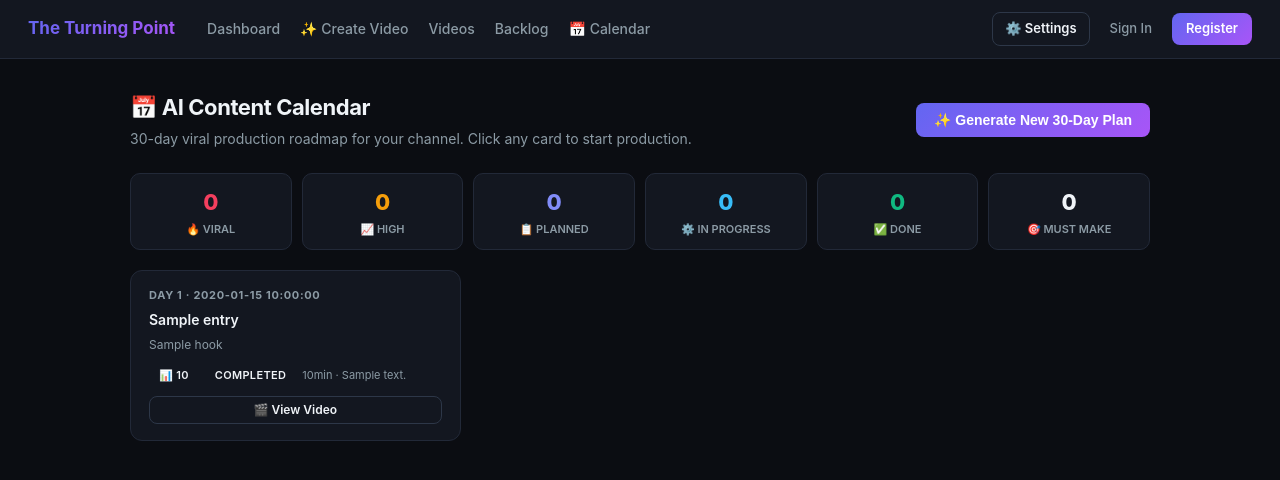
After one commit to NodirKhikmatov/ai-content-for-youtube, a FastAPI app: template studio/src/studio/web/templates/calendar.html in a window 1280 px wide. The commit adds this page. Shown: the top 480 px of the page. Run offline with FastAPI, Linux system fonts and the light colour scheme; the template is opened without the code that fills it: most values are stand-ins (such as "Sample title", 1, 10 or a date in 2020); some libraries are stand-ins or nearby versions.

Commit message:
feat: add AI Content Calendar with 30-day viral production roadmap and 1-click pipeline start

```diff
--- a/studio/db/schema.sql
+++ b/studio/db/schema.sql
@@ -113,6 +113,30 @@ create index if not exists idx_agent_runs_video on agent_runs(video_id);
 create index if not exists idx_decisions_video on decisions(video_id);
 create index if not exists idx_angle_embeddings_channel on angle_embeddings(channel_id);
 
+create table if not exists content_calendar (
+    id             uuid primary key default gen_random_uuid(),
+    channel_id     uuid not null references channels(id) on delete cascade,
+    day_number     int not null,
+    scheduled_date date not null,
+    title          text not null,
+    hook           text,
+    turning_point  text,
+    content_type   text not null default 'documentary',
+    duration_minutes int not null default 12,
+    tags           jsonb not null default '[]'::jsonb,
+    priority       text not null default 'normal'
+                   check (priority in ('must_make', 'high', 'normal')),
+    views_potential text not null default 'medium'
+                   check (views_potential in ('viral', 'high', 'medium', 'steady')),
+    status         text not null default 'planned'
+                   check (status in ('planned', 'in_progress', 'produced', 'published', 'skipped')),
+    video_id       uuid references videos(id) on delete set null,
+    created_at     timestamptz not null default now()
+);
+
+create index if not exists idx_calendar_channel on content_calendar(channel_id);
+create index if not exists idx_calendar_date on content_calendar(scheduled_date);
+
 -- No ivfflat/hnsw index on angle_embeddings.embedding yet: those need a
 -- meaningful row count to tune (lists/m parameters) and a brute-force scan
 -- over dozens-to-hundreds of rows is instant. Add one when the corpus
--- a/studio/src/studio/web/app.py
+++ b/studio/src/studio/web/app.py
@@ -208,6 +208,63 @@ def handle_delete_user(request: Request, user_id: str):
     if str(user["id"]) != str(user_id):
         db.delete_user(user_id)
     return RedirectResponse("/admin", status_code=303)
+
+
+
+# --- Content Calendar Routes -----------------------------------------
+
+
+@app.get("/calendar")
+def calendar_page(request: Request):
+    channel_id = _channel_id()
+    entries = db.list_calendar(channel_id)
+    return _render(request, "calendar.html", {"entries": entries})
+
+
+@app.post("/calendar/generate")
+def generate_calendar(request: Request):
+    from studio.agents.content_calendar import generate_content_calendar
+    channel_id = _channel_id()
+    # Pass existing cases as context to avoid duplicates
+    existing_cases = [c["title"] for c in db.list_backlog(channel_id, limit=50)]
+    entries = generate_content_calendar(
+        channel_niche=settings.channel_niche if hasattr(settings, "channel_niche") else "True Crime & Justice",
+        format_thesis="The single turning point that changed everything",
+        existing_cases=existing_cases,
+    )
+    db.save_calendar(channel_id, entries)
+    return RedirectResponse("/calendar", status_code=303)
+
+
+@app.post("/calendar/{entry_id}/produce")
+def calendar_produce(request: Request, entry_id: str):
+    """Start a new pipeline run from a calendar entry."""
+    channel_id = _channel_id()
+    entries = db.list_calendar(channel_id)
+    entry = next((e for e in entries if str(e["id"]) == entry_id), None)
+    if entry:
+        custom_topic = {
+            "title": entry["title"],
+            "niche": entry.get("content_type", "documentary"),
+            "turning_point": entry.get("turning_point") or "",
+            "extra_context": entry.get("hook") or "",
+        }
+        handle = runner.start_run(custom_topic=custom_topic)
+        db.update_calendar_entry_status(entry_id, "in_progress")
+        return RedirectResponse(f"/runs/{handle.thread_id}", status_code=303)
+    return RedirectResponse("/calendar", status_code=303)
+
+
+@app.post("/calendar/{entry_id}/skip")
+def calendar_skip(entry_id: str):
+    db.update_calendar_entry_status(entry_id, "skipped")
+    return RedirectResponse("/calendar", status_code=303)
+
+
+@app.post("/calendar/{entry_id}/restore")
+def calendar_restore(entry_id: str):
+    db.update_calendar_entry_status(entry_id, "planned")
+    return RedirectResponse("/calendar", status_code=303)
 
 
 # --- Studio Dashboard & Routes ---------------------------------------
--- a/studio/src/studio/web/templates/base.html
+++ b/studio/src/studio/web/templates/base.html
@@ -76,6 +76,7 @@
     <a href="/create">✨ Create Video</a>
     <a href="/videos">Videos</a>
     <a href="/backlog">Backlog</a>
+    <a href="/calendar">📅 Calendar</a>
     {% if current_user and current_user.is_admin %}
     <a href="/admin" style="color: #fbbf24; font-weight: 600;">👑 Admin Panel</a>
     {% endif %}
--- /dev/null
+++ b/studio/src/studio/web/templates/calendar.html
@@ -0,0 +1,176 @@
+{% extends "base.html" %}
+{% block title %}📅 AI Content Calendar — AI YouTube Studio{% endblock %}
+{% block head %}
+<style>
+  .cal-header {
+    display: flex;
+    justify-content: space-between;
+    align-items: center;
+    margin-bottom: 24px;
+  }
+  .cal-controls {
+    display: flex;
+    gap: 10px;
+    align-items: center;
+    flex-wrap: wrap;
+  }
+  .cal-grid {
+    display: grid;
+    grid-template-columns: repeat(auto-fill, minmax(260px, 1fr));
+    gap: 14px;
+  }
+  .cal-card {
+    background: var(--panel);
+    border: 1px solid var(--border);
+    border-radius: 12px;
+    padding: 16px 18px;
+    cursor: pointer;
+    transition: border-color .2s ease, transform .15s ease, box-shadow .15s ease;
+    position: relative;
+    overflow: hidden;
+  }
+  .cal-card:hover {
+    border-color: #6366f1;
+    transform: translateY(-2px);
+    box-shadow: 0 8px 24px rgba(99,102,241,0.15);
+  }
+  .cal-card::before {
+    content: '';
+    position: absolute;
+    top: 0;
+    left: 0;
+    right: 0;
+    height: 3px;
+    border-radius: 12px 12px 0 0;
+  }
+  .cal-card.viral::before { background: linear-gradient(90deg, #f43f5e, #ec4899); }
+  .cal-card.high::before { background: linear-gradient(90deg, #f59e0b, #fb923c); }
+  .cal-card.medium::before { background: linear-gradient(90deg, #38bdf8, #818cf8); }
+  .cal-card.steady::before { background: linear-gradient(90deg, #10b981, #34d399); }
+
+  .cal-card.planned { border-color: var(--border); }
+  .cal-card.in_progress { border-color: #f59e0b; background: rgba(245,158,11,0.06); }
+  .cal-card.produced { border-color: #818cf8; background: rgba(129,140,248,0.06); }
+  .cal-card.published { border-color: #10b981; background: rgba(16,185,129,0.06); }
+  .cal-card.skipped { opacity: 0.45; }
+
+  .cal-day { font-size: 11px; font-weight: 700; color: var(--muted); text-transform: uppercase; letter-spacing: .06em; margin-bottom: 6px; display: flex; justify-content: space-between; align-items: center; }
+  .cal-title { font-size: 14px; font-weight: 600; line-height: 1.4; margin-bottom: 8px; }
+  .cal-hook { font-size: 12px; color: var(--muted); line-height: 1.4; margin-bottom: 10px; white-space: nowrap; overflow: hidden; text-overflow: ellipsis; }
+  .cal-meta { display: flex; gap: 6px; flex-wrap: wrap; align-items: center; }
+  .cal-actions { display: flex; gap: 6px; margin-top: 10px; }
+
+  .priority-dot { width: 7px; height: 7px; border-radius: 50%; display: inline-block; }
+  .priority-dot.must_make { background: #f43f5e; box-shadow: 0 0 6px #f43f5e; }
+  .priority-dot.high { background: #f59e0b; }
+  .priority-dot.normal { background: var(--muted); }
+
+  .view-tabs { display: flex; gap: 2px; background: var(--panel); border: 1px solid var(--border); border-radius: 8px; padding: 3px; }
+  .view-tab { padding: 5px 14px; border-radius: 6px; font-size: 13px; font-weight: 500; cursor: pointer; color: var(--muted); border: none; background: transparent; transition: all .15s; }
+  .view-tab.active { background: #4f46e5; color: #fff; }
+
+  .stats-row { display: grid; grid-template-columns: repeat(auto-fit, minmax(120px, 1fr)); gap: 10px; margin-bottom: 20px; }
+  .stat-mini { background: var(--panel); border: 1px solid var(--border); border-radius: 10px; padding: 12px 14px; text-align: center; }
+  .stat-mini .n { font-size: 22px; font-weight: 800; }
+  .stat-mini .l { font-size: 11px; color: var(--muted); text-transform: uppercase; font-weight: 600; margin-top: 2px; }
+</style>
+{% endblock %}
+{% block content %}
+<div class="cal-header">
+  <div>
+    <h1 style="margin: 0 0 4px;">📅 AI Content Calendar</h1>
+    <div class="muted" style="font-size: 14px;">30-day viral production roadmap for your channel. Click any card to start production.</div>
+  </div>
+  <div class="cal-controls">
+    <form action="/calendar/generate" method="post">
+      <button class="btn" type="submit" id="generate-btn" onclick="this.textContent='⏳ Generating...'; this.disabled=true;">
+        ✨ Generate New 30-Day Plan
+      </button>
+    </form>
+  </div>
+</div>
+
+<!-- STATS BAR -->
+{% if entries %}
+<div class="stats-row">
+  <div class="stat-mini">
+    <div class="n" style="color: #f43f5e;">{{ entries | selectattr("views_potential", "equalto", "viral") | list | length }}</div>
+    <div class="l">🔥 Viral</div>
+  </div>
+  <div class="stat-mini">
+    <div class="n" style="color: #f59e0b;">{{ entries | selectattr("views_potential", "equalto", "high") | list | length }}</div>
+    <div class="l">📈 High</div>
+  </div>
+  <div class="stat-mini">
+    <div class="n" style="color: #818cf8;">{{ entries | selectattr("status", "equalto", "planned") | list | length }}</div>
+    <div class="l">📋 Planned</div>
+  </div>
+  <div class="stat-mini">
+    <div class="n" style="color: #38bdf8;">{{ entries | selectattr("status", "equalto", "in_progress") | list | length }}</div>
+    <div class="l">⚙️ In Progress</div>
+  </div>
+  <div class="stat-mini">
+    <div class="n" style="color: #10b981;">{{ entries | selectattr("status", "in", ["produced","published"]) | list | length }}</div>
+    <div class="l">✅ Done</div>
+  </div>
+  <div class="stat-mini">
+    <div class="n">{{ entries | selectattr("priority", "equalto", "must_make") | list | length }}</div>
+    <div class="l">🎯 Must Make</div>
+  </div>
+</div>
+{% endif %}
+
+{% if entries %}
+<div class="cal-grid">
+  {% for e in entries %}
+  <div class="cal-card {{ e.views_potential }} {{ e.status }}">
+    <div class="cal-day">
+      <span>Day {{ e.day_number }} · {{ e.scheduled_date }}</span>
+      <span class="priority-dot {{ e.priority }}" title="Priority: {{ e.priority }}"></span>
+    </div>
+    <div class="cal-title">{{ e.title }}</div>
+    <div class="cal-hook" title="{{ e.hook }}">{{ e.hook }}</div>
+    <div class="cal-meta">
+      <span class="badge {% if e.views_potential == 'viral' %}bad{% elif e.views_potential == 'high' %}warn{% elif e.views_potential == 'medium' %}ok{% else %}{% endif %}">
+        {{ "🔥" if e.views_potential == "viral" else "📈" if e.views_potential == "high" else "📊" }} {{ e.views_potential }}
+      </span>
+      <span class="badge {{ e.status }}">{{ e.status }}</span>
+      <span class="muted" style="font-size:11px;">{{ e.duration_minutes }}min · {{ e.content_type }}</span>
+    </div>
+    {% if e.video_id %}
+    <div class="cal-actions">
+      <a class="btn secondary" href="/videos/{{ e.video_id }}" style="padding: 4px 10px; font-size: 12px; flex: 1; text-align: center;">🎬 View Video</a>
+    </div>
+    {% elif e.status in ["planned", "in_progress"] %}
+    <div class="cal-actions">
+      <form action="/calendar/{{ e.id }}/produce" method="post" style="flex: 1;">
+        <button class="btn" type="submit" style="padding: 4px 10px; font-size: 12px; width: 100%;"
+          onclick="this.textContent='⏳ Queued...'; this.disabled=true;">
+          ▶ Start Production
+        </button>
+      </form>
+      <form action="/calendar/{{ e.id }}/skip" method="post">
+        <button class="btn secondary" type="submit" style="padding: 4px 8px; font-size: 12px;" title="Skip this entry">✕</button>
+      </form>
+    </div>
+    {% elif e.status == "skipped" %}
+    <div class="cal-actions">
+      <form action="/calendar/{{ e.id }}/restore" method="post" style="flex: 1;">
+        <button class="btn secondary" type="submit" style="padding: 4px 10px; font-size: 12px; width: 100%;">↩ Restore</button>
+      </form>
+    </div>
+    {% endif %}
+  </div>
+  {% endfor %}
+</div>
+{% else %}
+<div class="card" style="text-align: center; padding: 60px 20px;">
+  <div style="font-size: 48px; margin-bottom: 12px;">📅</div>
+  <h2 style="color: var(--text); font-size: 18px; text-transform: none; letter-spacing: 0; margin-bottom: 8px;">No Content Calendar Yet</h2>
+  <p class="muted" style="font-size: 14px; margin-bottom: 20px;">Click "Generate New 30-Day Plan" to create your AI-powered content roadmap.</p>
+  <form action="/calendar/generate" method="post">
+    <button class="btn" type="submit" style="font-size: 15px; padding: 12px 28px;">✨ Generate My 30-Day Plan</button>
+  </form>
+</div>
+{% endif %}
+{% endblock %}
```
Also changed, not shown: studio/src/studio/agents/content_calendar.py (added, +112 -0 lines), studio/src/studio/db.py (+61 -0 lines).
